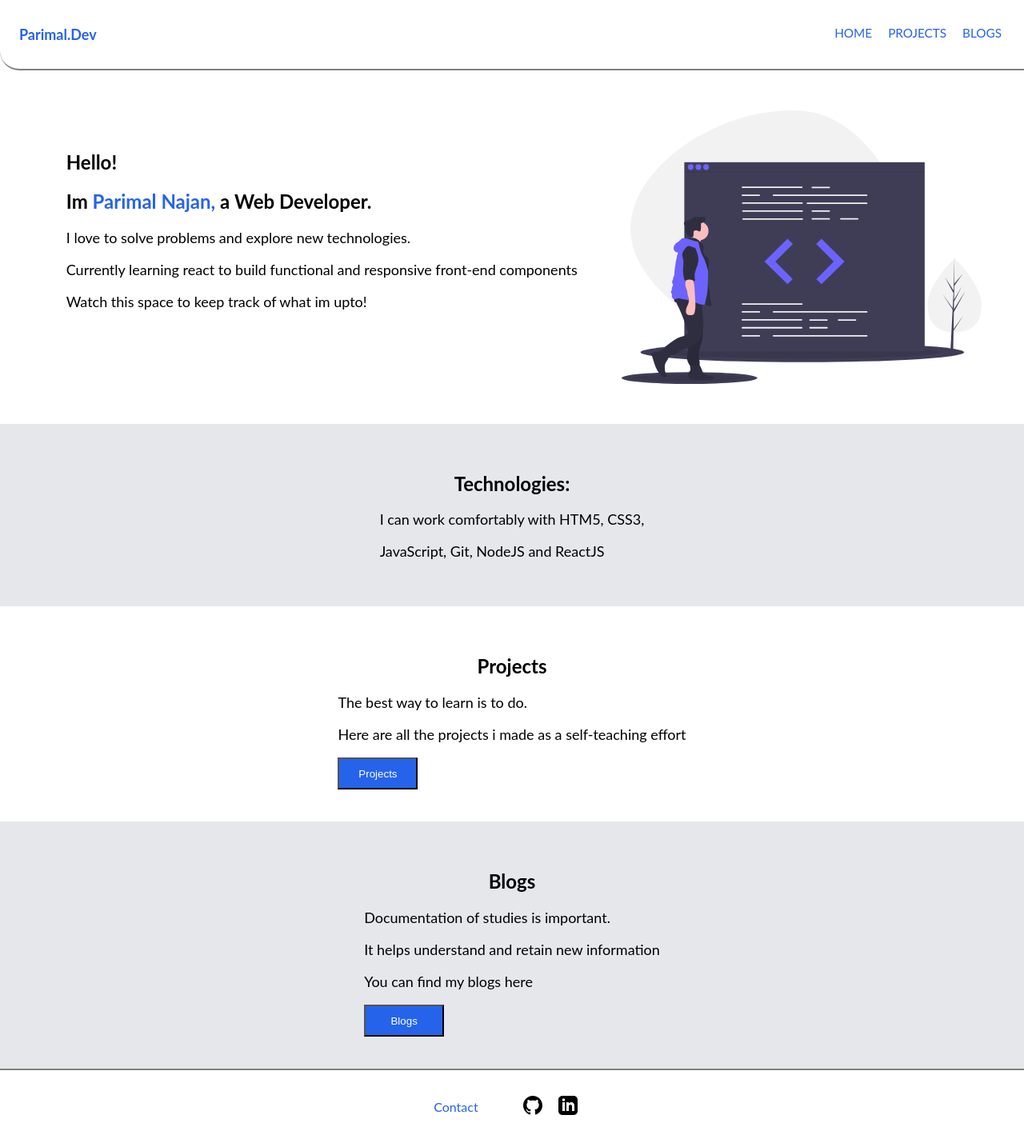
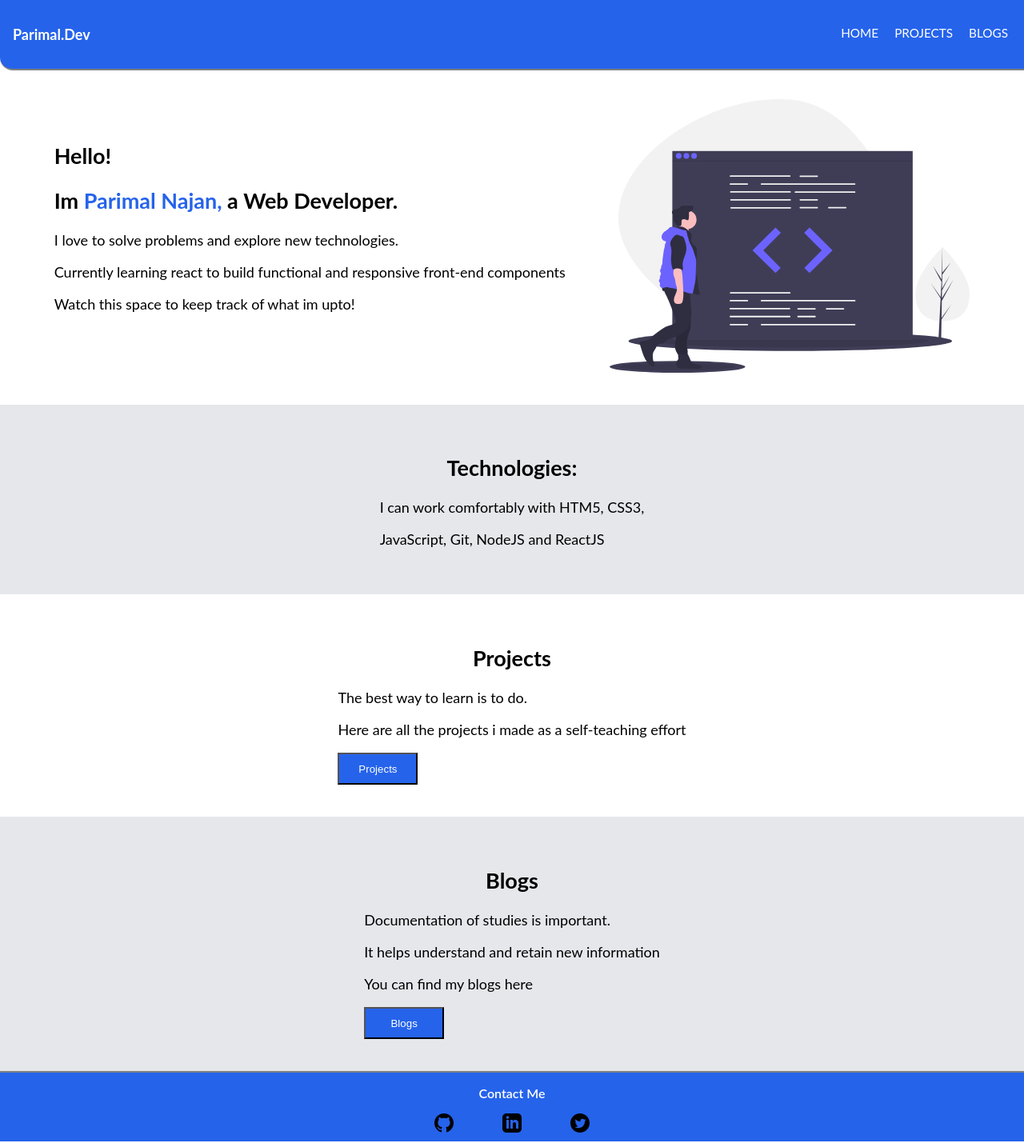
Before and after one commit to parimalnajan/portfolio-static, a plain HTML site: page index.html in a window 1280 px wide. Shown: the whole page at 80% size. Drawn offline with Linux system fonts and the light colour scheme.

Commit message:
fixed header and footer
Added primary color and adjusted spacing

```diff
--- a/index.html
+++ b/index.html
@@ -67,14 +67,16 @@
     </div></section>
 
     <footer class="footer-wrap">
-        <p>   <li> Contact   </li></p>
-           <div id="icon wrap">
-               <ul>
 
-               <li><a target="_blank" href="https://github.com/parimalnajan "><img src="/images/iconmonstr-github-1.svg"></a>  </li>
-               <li><a target="_blank" href=" https://www.linkedin.com/in/parimal-najan-521008169/ "><img src="/images/iconmonstr-linkedin-3.svg"></a>  </li>
 
-           </div>
+        <p style="padding-bottom:8px;margin: 8px;"> Contact Me</p>
+             <div class="contacts">
+               <a target="_blank" href="https://github.com/parimalnajan "><img src="/images/iconmonstr-github-1.svg"></a>
+               <a target="_blank" href=" https://www.linkedin.com/in/parimal-najan-521008169/ "><img src="/images/iconmonstr-linkedin-3.svg"></a>
+               <a target="_blank" href="   https://twitter.com/parimal_najan "><img src="/images/iconmonstr-twitter-4.svg"></a>
+             </div>
+
+        </div>
 
            </footer>
 
@@ -82,14 +84,5 @@
 
 </div>
 
-
-
-
-
-
-
-
-
-
 </body>
 </html>
--- a/style.css
+++ b/style.css
@@ -5,18 +5,27 @@
 body{
     margin:0px;
     font-family:Lato ,sans-serif;
+    padding-top: 84px;
 
   }
 
 
   .nav-wrap{
+    position: fixed;
+    width: 100%;
+    top:0;
+    left: 0;
 
+    z-index:2;
+    color:rgb(190, 157, 157);
     font-size: large;
     display:flex;
     border-bottom: solid 2px grey;
     justify-content: space-between;
-    padding:32px 8px 32px 8px;
-    border-bottom-left-radius: 24px;
+    padding:32px 0 32px 0;
+    border-bottom-left-radius: 16px;
+    background-color:var(--primary-color);
+
 
   }
 
@@ -49,7 +58,8 @@ body{
   }
 
   .link-wrap a{
-    color:var(--primary-color);
+   /*color:var(--primary-color);*/
+    color:white;
     text-decoration: none;
     transition: color 0.2s;
   }
@@ -68,17 +78,20 @@ body{
   }
 
 .brand-wrap{
-    color:var(--primary-color);
+    /*color:var(--primary-color);*/
+    color:white;
     font-weight: 700;
     margin-left: 16px;
 }
 
-.intro p{
+.intro {
     font-size: 18px;
+
 }
 
   .intro>img{
-      margin: 10px;
+
+
       display: inline;
       max-width: 450px;
 
@@ -93,7 +106,7 @@ body{
   }
 
   #text{
-      padding:40px;
+    margin-top: 32px;
   }
   @media(max-width:770px){
          .intro{
@@ -106,6 +119,22 @@ body{
          }
          #text{
            margin: auto;
+
+         }
+         .link-wrap{
+          margin-top: 24px;
+          margin-left: auto;
+
+
+         }
+         .nav-wrap{
+           display: block;
+           padding:16px 4px 16px 4px;
+           margin-bottom: 40px;
+         }
+
+         .project{
+
          }
   }
 
@@ -115,20 +144,30 @@ body{
 
 
   .footer-wrap{
-      color:var(--primary-color);
-        padding:16px;
+    font-weight: 600;
+    font-size: 16px;
+      background-color:var(--primary-color);
+      color:white;
+      padding:8px;
       display: flex;
+      flex-direction: column;
+      border-top: 2px solid grey;
+     align-items: center;
+  }
+
+  .icon-wrap{
+      display: inline;
       flex-direction: row;
-      justify-content: center;
-      border-top: 2px solid grey;
+      justify-content: space-evenly;
 
   }
- li{
-     list-style-type: none;
-     display: inline;
-     margin-right: 16px;
-     align-self: center;
- }
+  .contacts{
+  display: flex;
+  flex-direction: row;
+  width: 25%;
+  justify-content: space-evenly;
+  }
+
 
   #tech{
 
```
Also changed, not shown: blog1.html (+11 -8 lines), blogs.html (+11 -9 lines), projects.html (+12 -8 lines), images/iconmonstr-twitter-4.svg (added).
